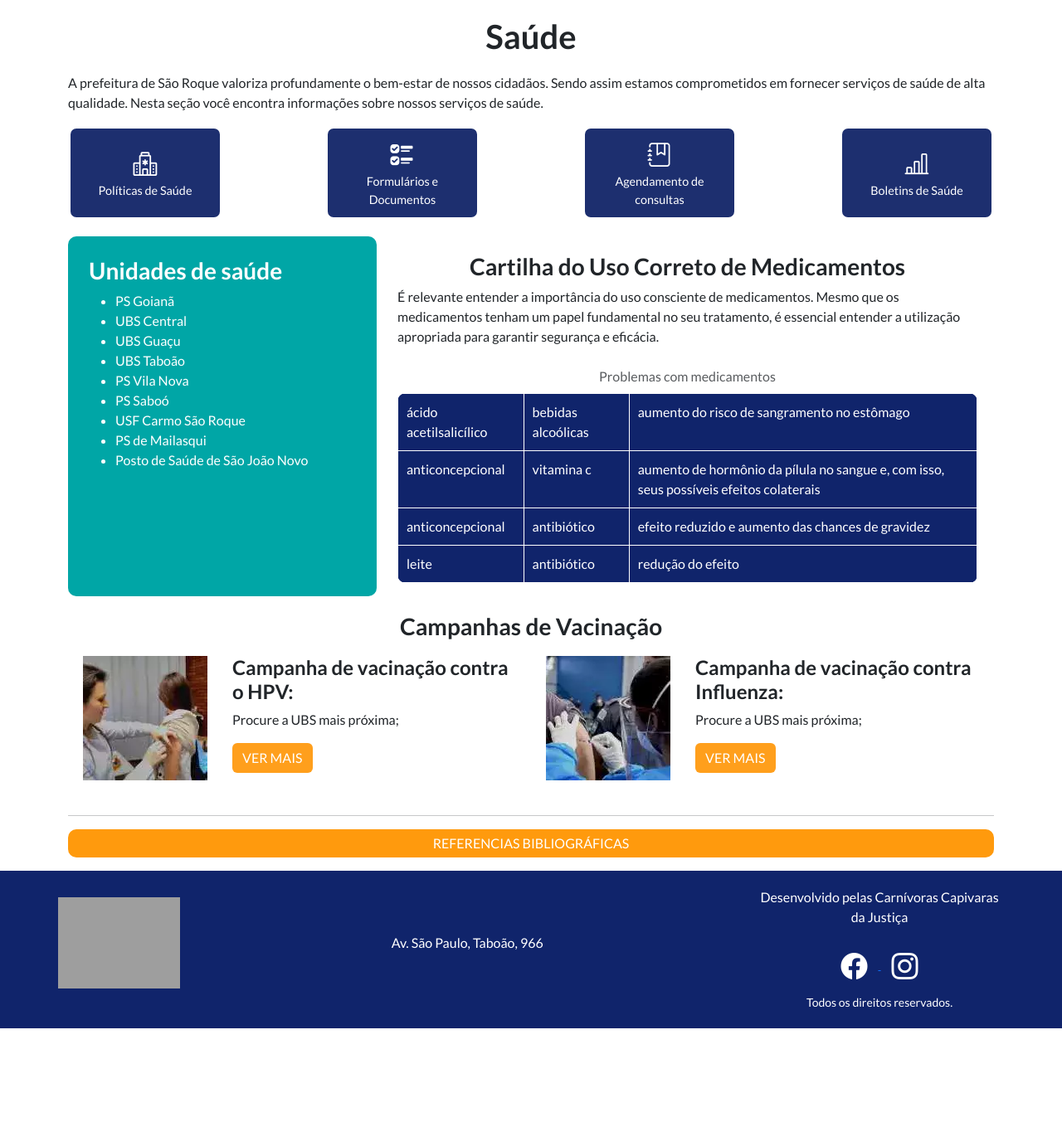
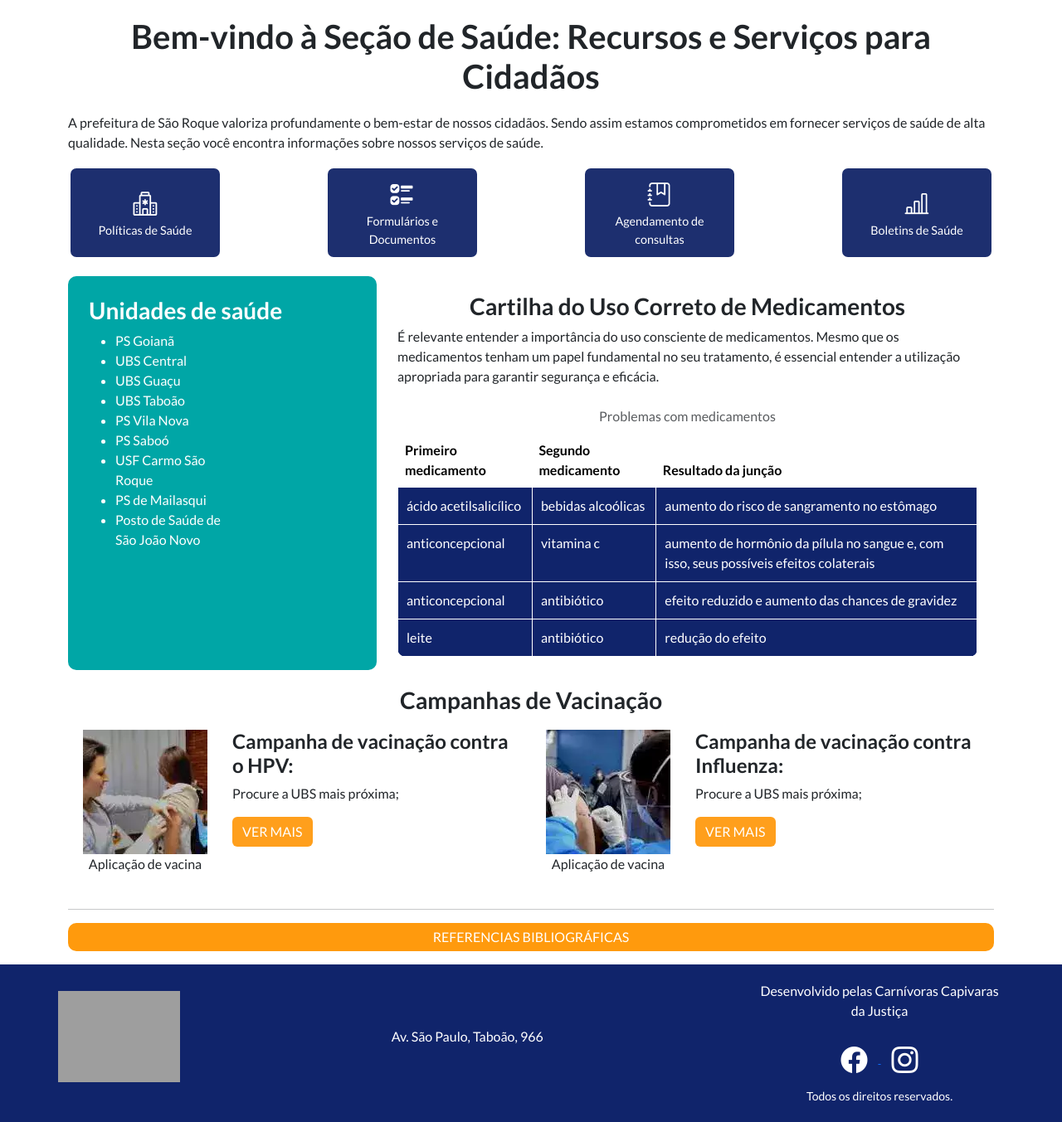
Before and after one commit to IgorVsFeijo/print-3-capybaras, a PHP site: page /cidadao/saude.php in a window 1280 px wide. Shown: the part 186-1539 px from the top of the page at 83% size. Before the commit the page ends 1426 px from the top, so only its background shows below. Run offline with PHP 8.4, Linux system fonts and the light colour scheme; some libraries are stand-ins or nearby versions; grey boxes are pictures that could not be loaded.

Commit message:
PÁGINA SAUDE ACESSÍVEL
WAI ARIA
links
tabelas
headers
etc

```diff
--- a/cidadao/saude.php
+++ b/cidadao/saude.php
@@ -23,84 +23,101 @@
 
     <!-- Fim Header -->
     <div class="container">
-        <main class="cidadao saude">
-            <h1 class="text-center">Saúde</h1>
+        <main class="cidadao saude" role="main" aria-describedby="main-heading">
+            <h1 class="text-center" id="main-heading">Bem-vindo à Seção de Saúde: Recursos e Serviços para Cidadãos</h1>
             <p>A prefeitura de São Roque valoriza profundamente o bem-estar de nossos cidadãos. Sendo assim estamos comprometidos em fornecer serviços de saúde de alta qualidade. Nesta seção você encontra informações sobre nossos serviços de saúde.</p>
 
-            <section class="row text-center justify-content-between cidadao_botao">
-                <h2 class="none">botões</h2>
-                <a class="col-lg-2 col-md-6 col-sm-12 d-flex flex-column" href="#"><i class="bi bi-hospital"></i>Políticas de Saúde</a>
-                <a class="col-lg-2 col-md-6 col-sm-12 d-flex flex-column" href="#"><i class="bi bi-ui-checks"></i>Formulários e Documentos</a>
-                <a class="col-lg-2 col-md-6 col-sm-12 d-flex flex-column" href="#"><i class="bi bi-journal-bookmark"></i>Agendamento de consultas</a>
-                <a class="col-lg-2 col-md-6 col-sm-12 d-flex flex-column" href="#"><i class="bi bi-bar-chart-line"></i>Boletins de Saúde</a>
+            <section class="row text-center justify-content-between cidadao_botao" role="region" aria-labelledby="section-heading">
+                <h2 class="none" id="section-heading">Botões de serviços referentes a saúde</h2>
+                <a class="col-lg-2 col-md-6 col-sm-12 d-flex flex-column" role="link" aria-label="link-para-ver-politicas-de-saude" href="#"><i class="bi bi-hospital"></i>Políticas de Saúde</a>
+                <a class="col-lg-2 col-md-6 col-sm-12 d-flex flex-column" role="link" aria-label="link-para-acessar-formularios-e-documentos" href="#"><i class="bi bi-ui-checks"></i>Formulários e Documentos</a>
+                <a class="col-lg-2 col-md-6 col-sm-12 d-flex flex-column" role="link" aria-label="link-para-agendar-consultas" href="#"><i class="bi bi-journal-bookmark"></i>Agendamento de consultas</a>
+                <a class="col-lg-2 col-md-6 col-sm-12 d-flex flex-column" role="link" aria-label="link-para-ver-boletins-de-saude" href="#"><i class="bi bi-bar-chart-line"></i>Boletins de Saúde</a>
             </section>
 
-            <section class="row justify-content-center">
-                <h2 class="none">Extras</h2>
-                <article class="col-lg-4 col-md-8 col-12 cidadao_card">
+            <section class="row justify-content-center" role="region" aria-labelledby="section-heading">
+                <h2 class="none" id="section-heading">Seção com informações extras sobre saúde</h2>
+                <aside class="col-lg-4 col-md-8 col-12 cidadao_card" role="complementary">
                     <h3>Unidades de saúde</h3>
-                    <ul>
-                        <li>PS Goianã</li>
-                        <li>UBS Central</li>
-                        <li>UBS Guaçu</li>
-                        <li>UBS Taboão</li>
-                        <li>PS Vila Nova</li>
-                        <li>PS Saboó</li>
-                        <li>USF Carmo São Roque</li>
-                        <li>PS de Mailasqui</li>
-                        <li>Posto de Saúde de São João Novo</li>
+                    <ul role="list">
+                        <li class="col-6"><a href="https://maps.app.goo.gl/PXSkHLNZSr8ChbyEA" role="link" aria-label="link-para-localizacao-posto-de-saude-goiana">PS Goianã</a></li>
+                        <li class="col-6"><a href="https://maps.app.goo.gl/nDbYxSshQyaVZ3m67" role="link" aria-label="link-para-localizacao-ubs-central">UBS Central</a></li>
+                        <li class="col-6"><a href="https://maps.app.goo.gl/t734crhrBW7utfwT9" role="link" aria-label="link-para-localizacao-ubs-guacu">UBS Guaçu</a></li>
+                        <li class="col-6"><a href="https://maps.app.goo.gl/arwkNt6oGCdiMFzh9" role="link" aria-label="link-para-localizacao-ubs-taboao">UBS Taboão</a></li>
+                        <li class="col-6"><a href="https://maps.app.goo.gl/GngCUJZy2m1dpkrB6" role="link" aria-label="link-para-localizacao-posto-de-saude-vila-nova">PS Vila Nova</a></li>
+                        <li class="col-6"><a href="https://maps.app.goo.gl/Vr97ieYDFkAnLy4K6" role="link" aria-label="link-para-localizacao-posto-de-saude-saboo">PS Saboó</a></li>
+                        <li class="col-6"><a href="https://maps.app.goo.gl/Gw692ZcGFzm5V6fy8" role="link" aria-label="link-para-localizacao-usf-carmo-sao-roque">USF Carmo São Roque</a></li>
+                        <li class="col-6"><a href="https://maps.app.goo.gl/emsXZWWfAGhk6Msx6" role="link" aria-label="link-para-localizacao-posto-de-saude-mailasqui">PS de Mailasqui</a></li>
+                        <li class="col-6"><a href="https://maps.app.goo.gl/xc5NEWrLF4wf3vJS6" role="link" aria-label="link-para-localizacao-posto-de-saude-sao-joao-novo">Posto de Saúde de São João Novo</a></li>
                     </ul>
-                </article>
+                </aside>
 
-                <aside class="col-lg-8 col-md-12 col-sm-12 cidadao_cartilha">
+                <article class="col-lg-8 col-md-12 col-sm-12 cidadao_cartilha" role="article">
                     <h3 class="text-center">Cartilha do Uso Correto de Medicamentos</h3>
                     <p>É relevante entender a importância do uso consciente de medicamentos. Mesmo que os medicamentos tenham um papel fundamental no seu tratamento, é essencial entender a utilização apropriada para garantir segurança e eficácia.</p>
 
-                    <table class="table">
-                        <caption class="text-center">Problemas com medicamentos</caption>
-                        <tr>
-                            <td>ácido acetilsalicílico</td>
-                            <td>bebidas alcoólicas</td>
-                            <td>aumento do risco de sangramento no estômago</td>
-                        </tr>
-                        <tr>
-                            <td>anticoncepcional</td>
-                            <td>vitamina c</td>
-                            <td>aumento de hormônio da pílula no sangue e, com isso, seus possíveis efeitos colaterais</td>
-                        </tr>
-                        <tr>
-                            <td>anticoncepcional</td>
-                            <td>antibiótico</td>
-                            <td>efeito reduzido e aumento das chances de gravidez</td>
-                        </tr>
-                        <tr>
-                            <td>leite</td>
-                            <td>antibiótico</td>
-                            <td>redução do efeito</td>
-                        </tr>
+                    <table class="table" role="table" aria-label="Medicamentos" aria-describedby="problemas_com_medicamentos">
+                        <caption class="text-center" id="problemas_com_medicamentos">Problemas com medicamentos</caption>
+                        <thead>
+                            <tr role="rowgroup">
+                                <th scope="col" id="col-medicamento-um">Primeiro medicamento</th>
+                                <th scope="col" id="col-medicamento-dois">Segundo medicamento</th>
+                                <th scope="col" id="col-resultado">Resultado da junção</th>
+                            </tr>
+                        </thead>
+                        <tbody>
+                            <tr role="rowgroup">
+                                <td role="cell" headers="col-medicamento-um">ácido acetilsalicílico</td>
+                                <td role="cell" headers="col-medicamento-dois">bebidas alcoólicas</td>
+                                <td role="cell" headers="col-resultado">aumento do risco de sangramento no estômago</td>
+                            </tr>
+                            <tr role="rowgroup">
+                                <td role="cell" headers="col-medicamento-um">anticoncepcional</td>
+                                <td role="cell" headers="col-medicamento-dois">vitamina c</td>
+                                <td role="cell" headers="col-resultado">aumento de hormônio da pílula no sangue e, com isso, seus possíveis efeitos colaterais</td>
+                            </tr>
+                            <tr role="rowgroup">
+                                <td role="cell" headers="col-medicamento-um">anticoncepcional</td>
+                                <td role="cell" headers="col-medicamento-dois">antibiótico</td>
+                                <td role="cell" headers="col-resultado">efeito reduzido e aumento das chances de gravidez</td>
+                            </tr>
+                            <tr role="rowgroup">
+                                <td role="cell" headers="col-medicamento-um">leite</td>
+                                <td role="cell" headers="col-medicamento-dois">antibiótico</td>
+                                <td role="cell" headers="col-resultado">redução do efeito</td>
+                            </tr>
+                        </tbody>
+
                     </table>
-                </aside>
+                </article>
             </section>
-            <section class="row">
-                <h3 class="text-center">Campanhas de Vacinação</h3>
-                <article class="col-lg-6 col-md-6 col-sm-12">
+
+            <section class="row" role="region" aria-labelledby="section-heading">
+                <h3 class="text-center" id="section-heading">Campanhas de Vacinação</h3>
+                <article class="col-lg-6 col-md-6 col-sm-12" role="article">
                     <div class="row">
-                        <figure class="col-lg-4 col-md- text-center"><img src="../imgs/cidadao/cidadao_vacinahpv_.webp" alt="uma pessoa aplicando vacina no braço esquerdo de outra pessoa"></figure>
+                        <figure class="col-lg-4 col-md- text-center">
+                            <img src="../imgs/cidadao/cidadao_vacinahpv_.webp" alt="uma pessoa aplicando vacina no braço esquerdo de outra pessoa">
+                            <figcaption>Aplicação de vacina</figcaption>
+                        </figure>
                         <div class="col-lg-8">
                             <h4>Campanha de vacinação contra o HPV:</h4>
                             <p>Procure a UBS mais próxima;</p>
-                            <a class="btn btn-vermais" href="#">Ver mais</a>
+                            <a class="btn btn-vermais" role="link" aria-label="link-para-ver- a-mais-informacoes-sobre-a-campanha-de-vacinacao-hpv" href="#">Ver mais</a>
                         </div>
                     </div>
                 </article>
-                <article class="col-lg-6 col-md-6 col-sm-12">
+                <article class="col-lg-6 col-md-6 col-sm-12" role="article">
                     <div class="row">
-                        <figure class="col-lg-4 col-md- text-center"><img src="../imgs/cidadao/cidadao_vacina_.webp" alt="uma pessoa de máscara aplicando vacina no braço esquerdo de outra pessoa"></figure>
+                        <figure class="col-lg-4 col-md- text-center">
+                            <img src="../imgs/cidadao/cidadao_vacina_.webp" alt="uma pessoa de máscara aplicando vacina no braço esquerdo de outra pessoa">
+                            <figcaption>Aplicação de vacina</figcaption>
+                        </figure>
                         <div class="col-lg-8">
                             <h4>Campanha de vacinação contra Influenza:</h4>
                             <p>Procure a UBS mais próxima;</p>
 
-                            <a class="btn btn-vermais" href="#">Ver mais</a>
+                            <a class="btn btn-vermais" role="link" aria-label="link-para-ver- a-mais-informacoes-sobre-a-campanha-de-vacinacao-influenza" href="#">Ver mais</a>
                         </div>
                     </div>
                 </article>
```
